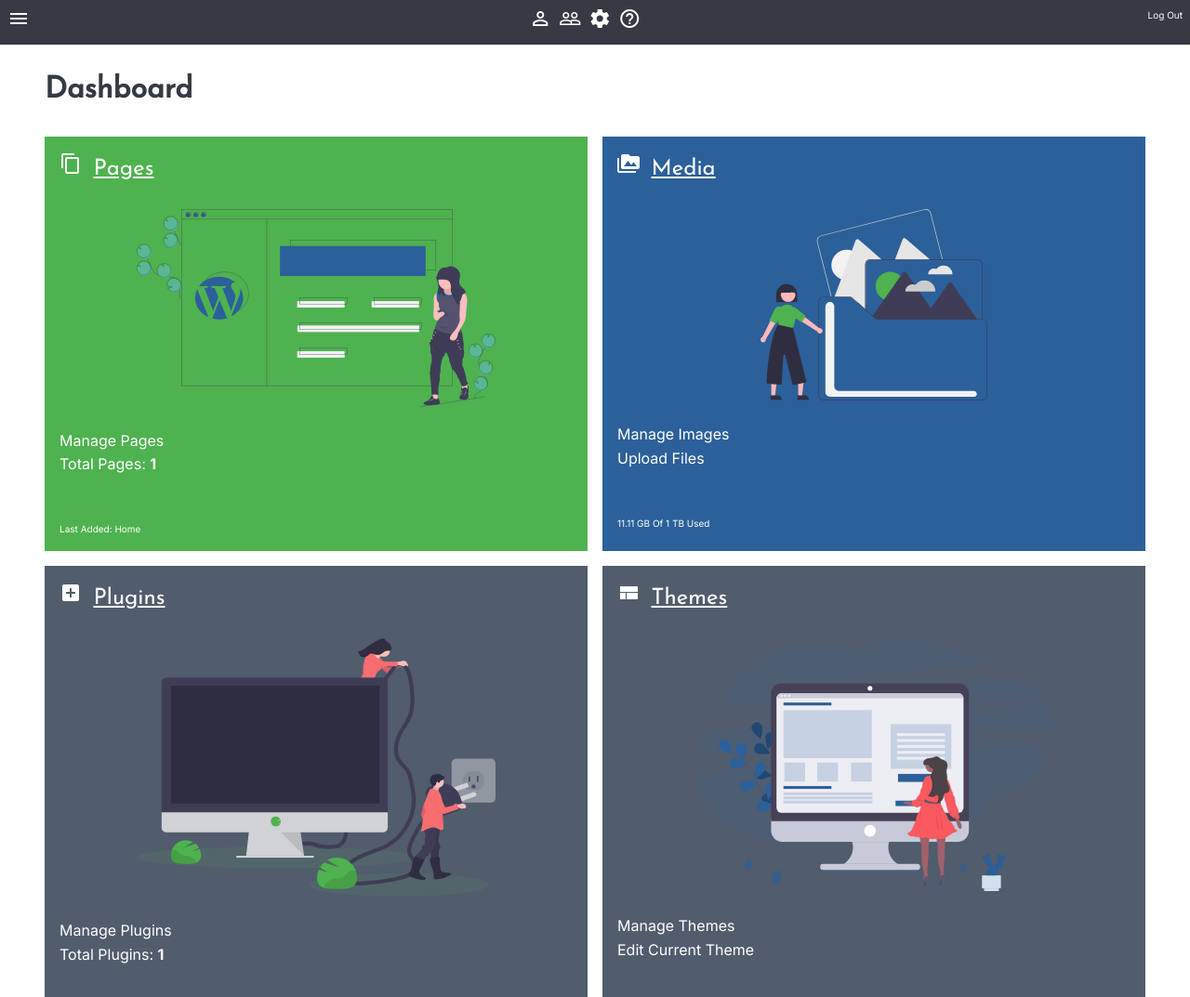
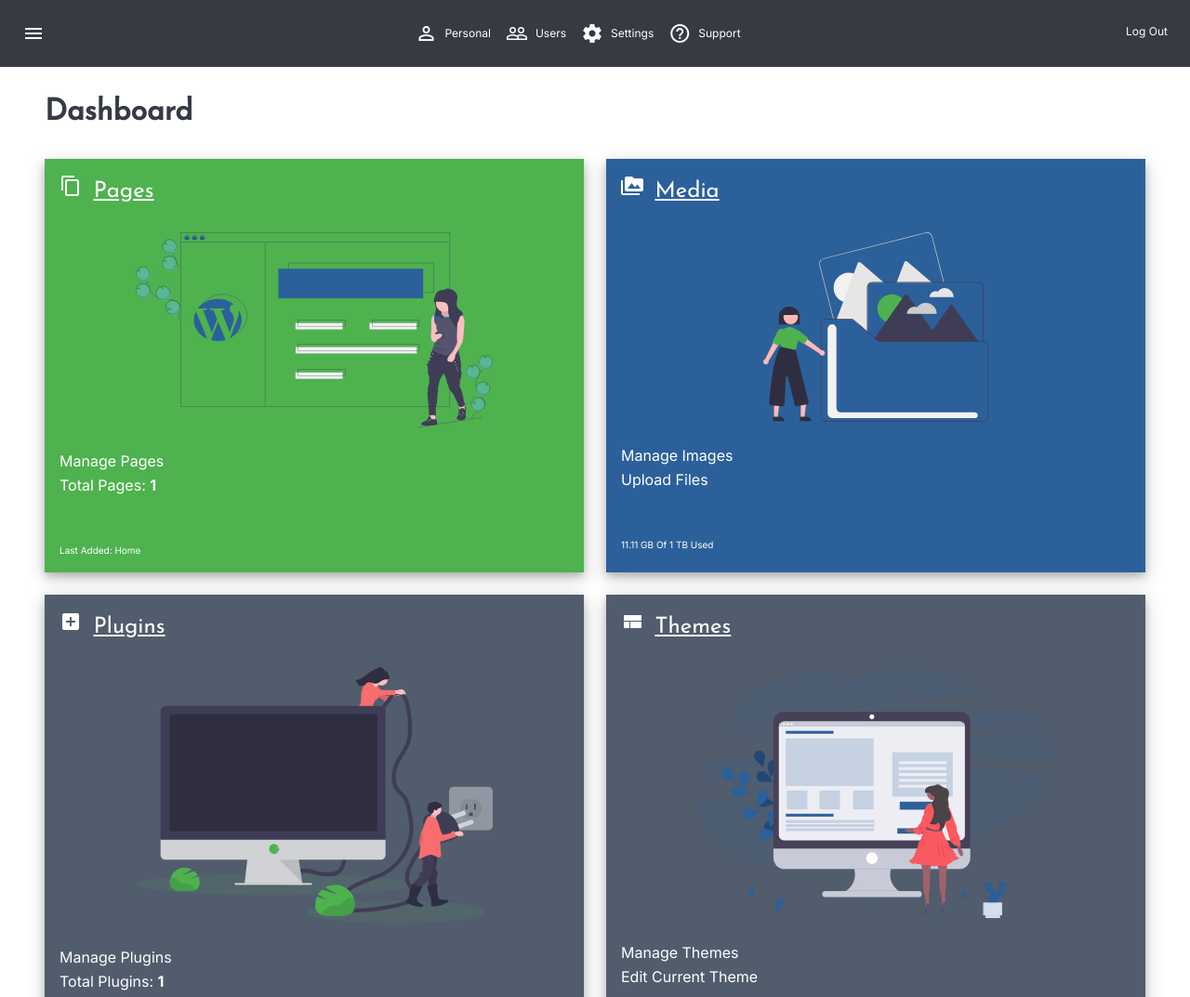
Before and after one commit to andrewras93/projekt-dashboard, a website: page index.html in a window 1280 px wide. Shown: the top 1073 px of the page at 93% size. Drawn offline with nearby package versions, Linux system fonts and the light colour scheme.

Commit message:
Finished computer styles

```diff
--- a/css/styles.scss
+++ b/css/styles.scss
@@ -76,6 +76,10 @@ header{
   padding: $smallSpacing;
   justify-content: space-between;
 
+  i{
+    cursor: pointer;
+  }
+
   a:first-of-type{
     display: none;
   }
@@ -116,6 +120,7 @@ main{
   background: $lightGray;
   color: $white;
   cursor: pointer;
+  box-shadow: 0 4px 8px 0 rgba(0, 0, 0, 0.2), 0 6px 20px 0 rgba(0, 0, 0, 0.19);
 }
 
 .card-a{
@@ -204,4 +209,34 @@ main{
     margin: auto;
   }
 
+  header{
+    padding: $largeSpacing;
+
+    a:last-of-type{
+      font-size: $smallFont + 2;
+    }
+
+    nav{
+      ul{
+        li{
+          display: flex;
+          align-items: center;
+          margin-right: $mediumSpacing;
+          i{
+            cursor: default;
+          }
+          a{
+            display: block !important;
+            margin-left: $smallSpacing;
+            font-size: $smallFont + 2 !important;
+          }
+        }
+      }
+    }
+  }
+
+  .grid{
+    gap: $largeSpacing;
+  }
+
 }
```
Also changed, not shown: css/styles.css, 1 other file.
